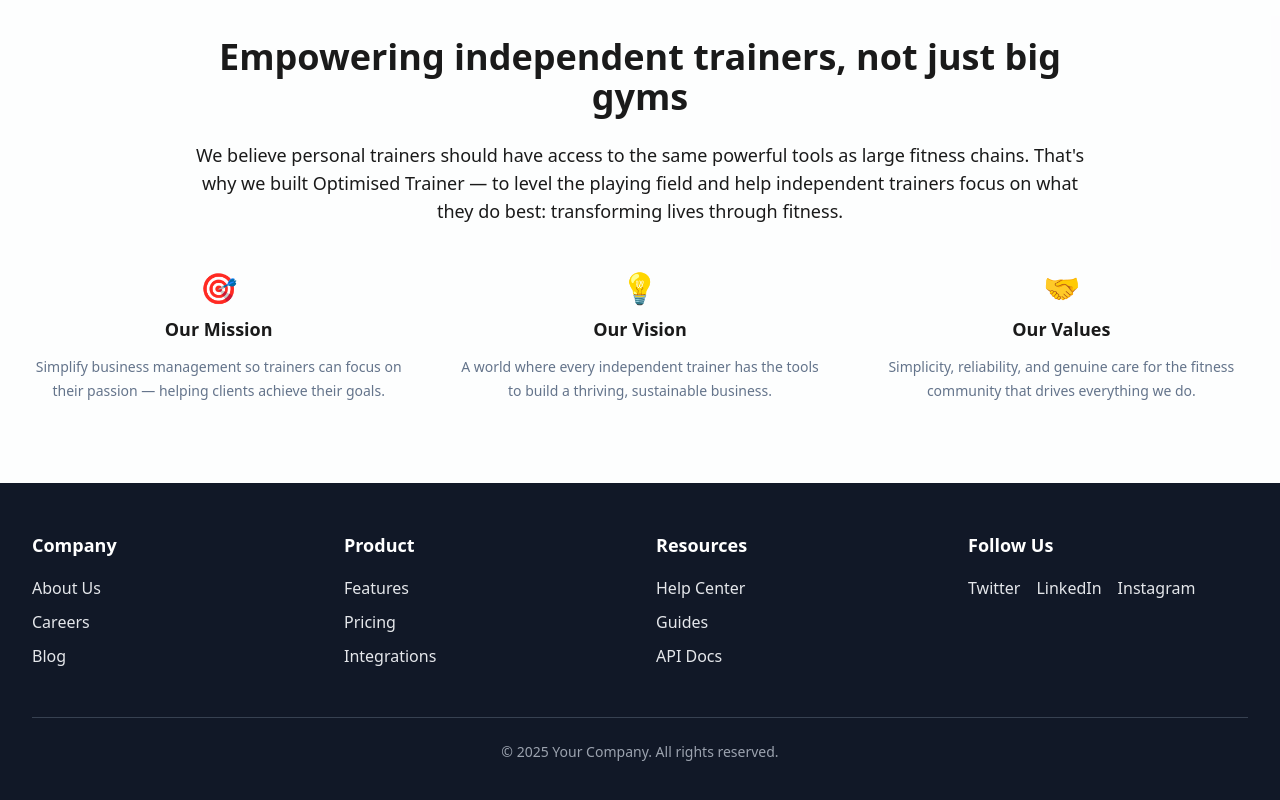
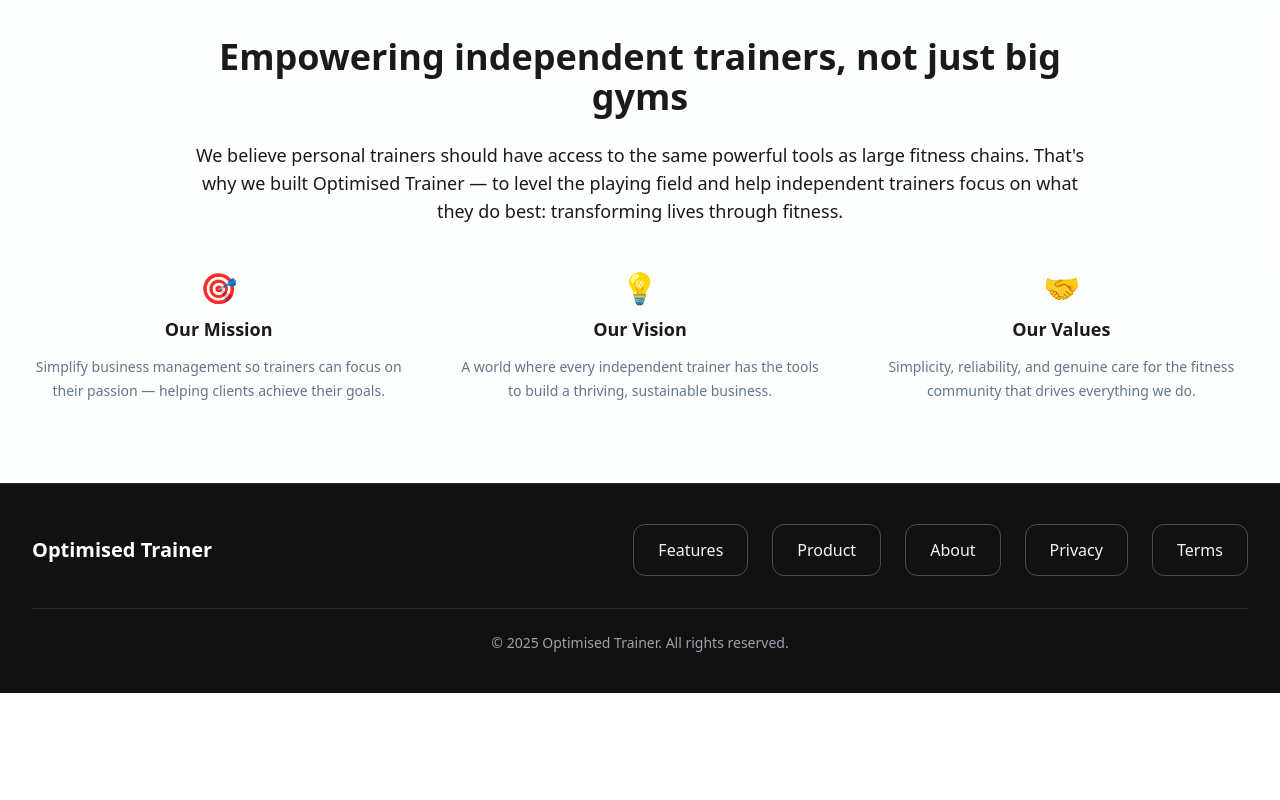
Before and after one commit to taptoengage/optimisedtrainer.com, a React (Vite) app: page / in a window 1280 px wide. Shown: the part 3541-4341 px from the top of the page. After the commit the page ends 4234 px from the top, so only its background shows below. Built offline with nearby package versions, Linux system fonts and the light colour scheme.

Commit message:
Code edited in Lovable Code Editor
Edited UI in Lovable

```diff
--- a/src/components/Footer.tsx
+++ b/src/components/Footer.tsx
@@ -1,50 +1,45 @@
 import React from "react";
 
 export default function Footer() {
+  const links = [
+    { label: "Features", href: "#" },
+    { label: "Product", href: "#" },
+    { label: "About", href: "#" },
+    { label: "Privacy", href: "#" },
+    { label: "Terms", href: "#" },
+  ];
+
   return (
-    <footer className="w-full bg-gray-900 text-gray-200 py-12">
-      <div className="max-w-screen-xl mx-auto px-4 sm:px-6 lg:px-8">
-        <div className="grid grid-cols-1 sm:grid-cols-2 md:grid-cols-4 gap-8">
-          <div>
-            <h2 className="text-lg font-semibold text-white mb-4">Company</h2>
-            <ul className="space-y-2">
-              <li><a href="#" className="hover:text-white">About Us</a></li>
-              <li><a href="#" className="hover:text-white">Careers</a></li>
-              <li><a href="#" className="hover:text-white">Blog</a></li>
-            </ul>
+    <footer className="w-full bg-[#111] text-gray-200">
+      {/* subtle divider above footer */}
+      <div className="border-t border-white/10" />
+
+      <div className="max-w-screen-xl mx-auto px-4 sm:px-6 lg:px-8 py-10">
+        {/* Brand + nav pills */}
+        <div className="flex flex-col md:flex-row md:items-center md:justify-between gap-8">
+          <div className="text-xl font-semibold text-white">
+            Optimised Trainer
           </div>
 
-          <div>
-            <h2 className="text-lg font-semibold text-white mb-4">Product</h2>
-            <ul className="space-y-2">
-              <li><a href="#" className="hover:text-white">Features</a></li>
-              <li><a href="#" className="hover:text-white">Pricing</a></li>
-              <li><a href="#" className="hover:text-white">Integrations</a></li>
-            </ul>
-          </div>
-
-          <div>
-            <h2 className="text-lg font-semibold text-white mb-4">Resources</h2>
-            <ul className="space-y-2">
-              <li><a href="#" className="hover:text-white">Help Center</a></li>
-              <li><a href="#" className="hover:text-white">Guides</a></li>
-              <li><a href="#" className="hover:text-white">API Docs</a></li>
-            </ul>
-          </div>
-
-          <div>
-            <h2 className="text-lg font-semibold text-white mb-4">Follow Us</h2>
-            <div className="flex space-x-4">
-              <a href="#" className="hover:text-white">Twitter</a>
-              <a href="#" className="hover:text-white">LinkedIn</a>
-              <a href="#" className="hover:text-white">Instagram</a>
-            </div>
-          </div>
+          <nav className="flex flex-wrap items-center gap-4 sm:gap-6">
+            {links.map((l) => (
+              <a
+                key={l.label}
+                href={l.href}
+                className="px-6 py-3 rounded-xl border border-white/25 text-gray-100 hover:bg-white/10 transition"
+              >
+                {l.label}
+              </a>
+            ))}
+          </nav>
         </div>
 
-        <div className="mt-12 border-t border-gray-700 pt-6 text-center text-sm text-gray-400">
-          © {new Date().getFullYear()} Your Company. All rights reserved.
-        </div>
+        {/* thin rule then copyright */}
+        <hr className="mt-8 mb-6 border-white/10" />
+
+        <p className="text-center text-sm text-gray-400">
+          © {new Date().getFullYear()} Optimised Trainer. All rights reserved.
+        </p>
       </div>
     </footer>
   );
```
